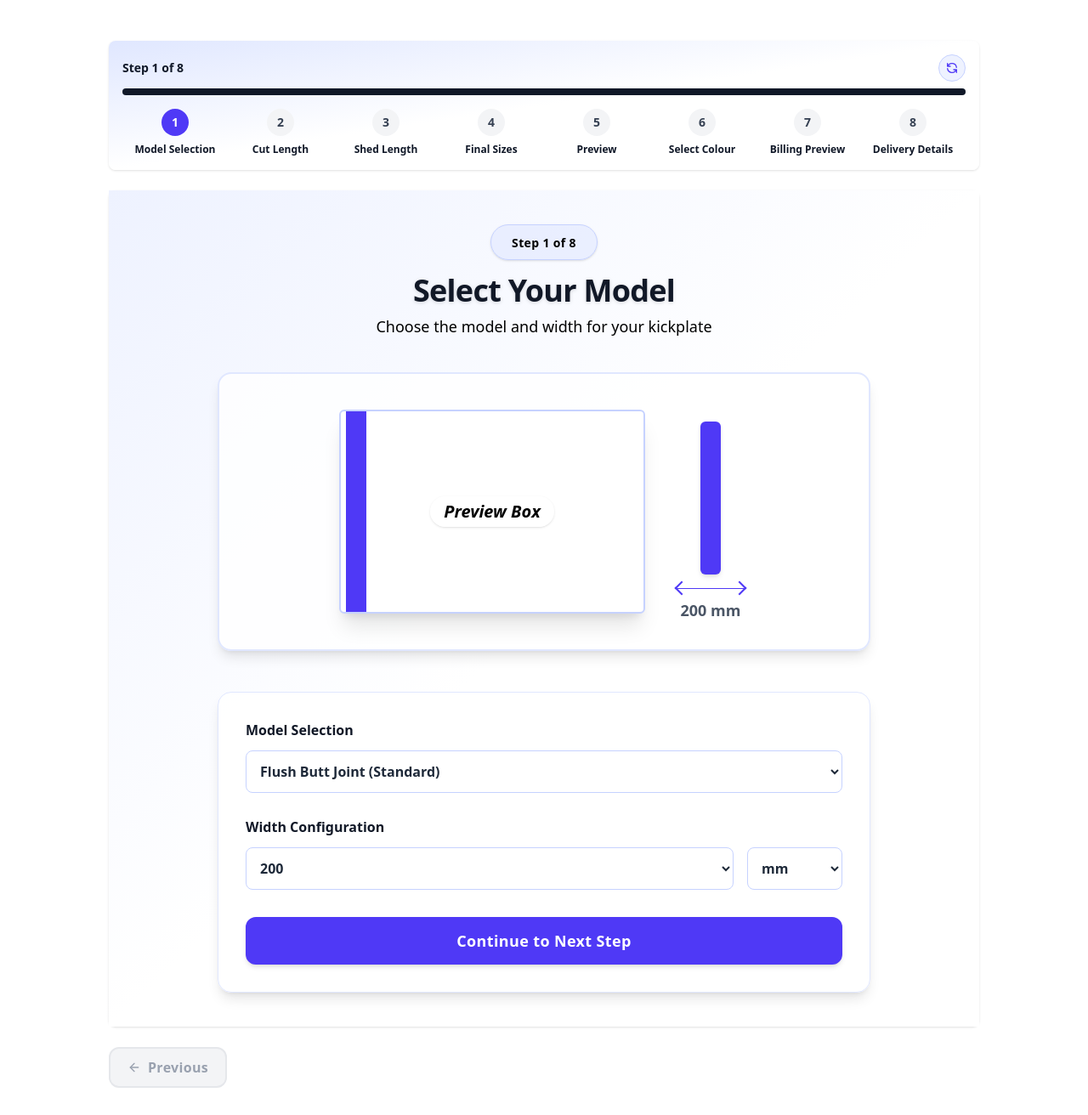
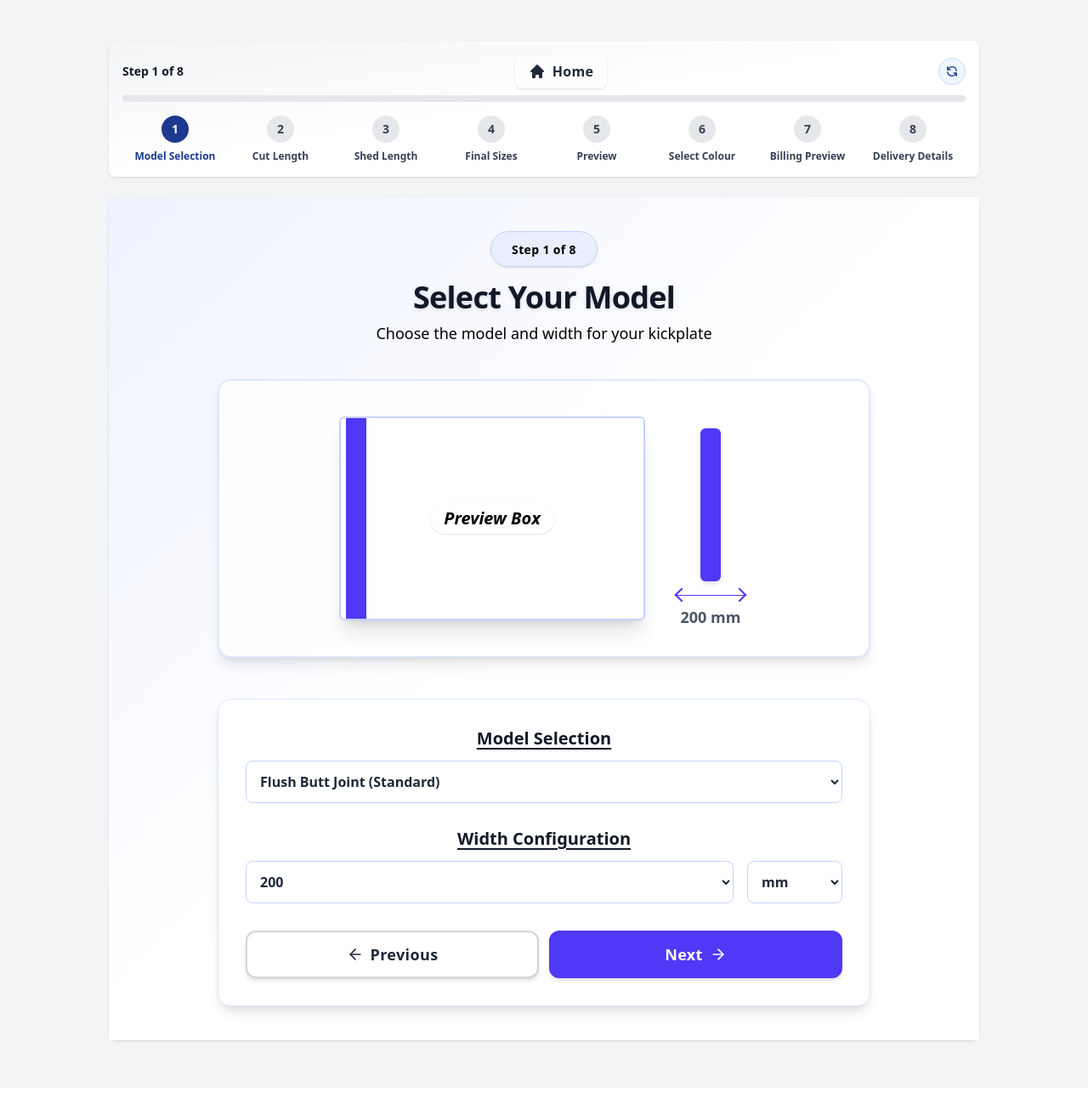
Before and after one commit to INZAMAMULHAQUE-0/kickPlate, a React (Vite) app in the folder client/: page /order in a window 1280 px wide. Shown: the whole page at 85% size. After the commit the page ends 1280 px from the top, so only its background shows below. Built offline with nearby package versions, Linux system fonts and the light colour scheme.

Commit message:
ui changes

```diff
--- a/client/src/components/StepLayout.jsx
+++ b/client/src/components/StepLayout.jsx
@@ -25,6 +25,10 @@ const StepLayout = ({ children }) => {
     setAllSets,
     setSelectedColour
   } = useKickplate();
+
+  const handleHomeClick = () => {
+    navigate('/');
+  };
 
   const currentIndex = steps.findIndex(step =>
     location.pathname === step.path ||
@@ -77,7 +81,7 @@ const StepLayout = ({ children }) => {
 
   return (
     <motion.div
-      className="min-h-screen bg-background py-4 sm:py-8 px-2 sm:px-4"
+      className="min-h-screen bg-gray-100 py-4 sm:py-8 px-2 sm:px-4"
       initial={{ opacity: 0, y: 20 }}
       animate={{ opacity: 1, y: 0 }}
       transition={{ duration: 0.4 }}
@@ -87,17 +91,28 @@ const StepLayout = ({ children }) => {
         <div className="mb-3 sm:mb-4" />
         {/* Mobile progress bar */}
         <motion.div
-          className="mb-4 bg-gradient-to-br from-indigo-100 via-white to-white rounded-lg shadow p-3 block sm:hidden"
+          className="mb-4 backdrop-blur-md bg-white/90 rounded-lg shadow-lg p-3 block sm:hidden"
           initial={{ opacity: 0 }}
           animate={{ opacity: 1 }}
         >
           <div className="flex justify-between items-center mb-3">
             <span className="text-sm font-extrabold text-gray-900">Step {currentIndex + 1} of {steps.length}</span>
+            <div className="flex items-center justify-center gap-3">
+              <button
+                onClick={handleHomeClick}
+                className="backdrop-blur-md bg-white/30 hover:bg-white/40 text-gray-800 px-3 py-1.5 rounded-lg transition-all duration-300 shadow-sm hover:shadow flex items-center gap-1"
+              >
+                <svg xmlns="http://www.w3.org/2000/svg" className="h-4 w-4" viewBox="0 0 20 20" fill="currentColor">
+                  <path d="M10.707 2.293a1 1 0 00-1.414 0l-7 7a1 1 0 001.414 1.414L4 10.414V17a1 1 0 001 1h2a1 1 0 001-1v-2a1 1 0 011-1h2a1 1 0 011 1v2a1 1 0 001 1h2a1 1 0 001-1v-6.586l.293.293a1 1 0 001.414-1.414l-7-7z" />
+                </svg>
+                <span className="text-sm">Home</span>
+              </button>
+            </div>
             <div className="flex items-center gap-2">
               <span className="text-xs text-gray-500">{Math.round(progress)}%</span>
               <button
                 onClick={handleReset}
-                className="w-6 h-6 flex items-center justify-center rounded-full bg-indigo-50 border border-indigo-200 text-indigo-600 hover:bg-indigo-600 hover:text-white hover:border-indigo-600 transition-all duration-300"
+                className="w-6 h-6 flex items-center justify-center rounded-full bg-blue-50 border border-blue-200 text-blue-900 hover:bg-blue-900 hover:text-white hover:border-blue-900 transition-all duration-300"
                 title="Reset"
               >
                 <svg xmlns="http://www.w3.org/2000/svg" className="h-3 w-3" fill="none" viewBox="0 0 24 24" stroke="currentColor">
@@ -136,10 +151,10 @@ const StepLayout = ({ children }) => {
                     onClick={() => canNavigate && navigate(step.path)}
                   >
                     <div className={`w-6 h-6 rounded-full text-xs flex items-center justify-center font-extrabold mb-1
-                      ${isActive ? 'bg-indigo-600 text-white' : isComplete ? 'bg-indigo-600 text-white' : 'bg-gray-200 text-gray-700'}`}>
+                      ${isActive ? 'bg-blue-900 text-white' : isComplete ? 'bg-blue-800 text-white' : 'bg-gray-200 text-gray-700'}`}>
                       {isActive ? idx + 1 : isComplete ? <CheckCircle className="w-3 h-3" /> : idx + 1}
                     </div>
-                    <div className={`text-xs text-center leading-tight px-1 ${isActive ? 'text-indigo-700 font-bold' : 'text-gray-700'}`}>
+                    <div className={`text-xs text-center leading-tight px-1 ${isActive ? 'text-blue-900 font-bold' : 'text-gray-700'}`}>
                       {step.title.split(' ').map((word, i) => (
                         <div key={i}>{word}</div>
                       ))}
@@ -153,16 +168,27 @@ const StepLayout = ({ children }) => {
 
         {/* Desktop step progress bar */}
         <motion.div
-          className="mb-6 bg-gradient-to-br from-indigo-100 via-white to-white rounded-lg shadow p-4 hidden sm:block"
+          className="mb-6 bg-gradient-to-br from-gray-100 via-white to-white rounded-lg shadow p-4 hidden sm:block"
           initial={{ opacity: 0 }}
           animate={{ opacity: 1 }}
         >
           <div className="flex justify-between items-center mb-2">
             <span className="text-sm font-extrabold text-gray-900">Step {currentIndex + 1} of {steps.length}</span>
+            <div className="flex items-center justify-center gap-4">
+              <button
+                onClick={handleHomeClick}
+                className="backdrop-blur-md bg-white/30 hover:bg-white/40 text-gray-800 px-4 py-2 rounded-lg transition-all duration-300 shadow-sm hover:shadow flex items-center gap-2"
+              >
+                <svg xmlns="http://www.w3.org/2000/svg" className="h-5 w-5" viewBox="0 0 20 20" fill="currentColor">
+                  <path d="M10.707 2.293a1 1 0 00-1.414 0l-7 7a1 1 0 001.414 1.414L4 10.414V17a1 1 0 001 1h2a1 1 0 001-1v-2a1 1 0 011-1h2a1 1 0 011 1v2a1 1 0 001 1h2a1 1 0 001-1v-6.586l.293.293a1 1 0 001.414-1.414l-7-7z" />
+                </svg>
+                Home
+              </button>
+            </div>
             <div className="flex items-center gap-2">
               <button
                 onClick={handleReset}
-                className="w-8 h-8 flex items-center justify-center rounded-full bg-indigo-50 border border-indigo-200 text-indigo-600 hover:bg-indigo-600 hover:text-white hover:border-indigo-600 transition-all duration-300"
+                className="w-8 h-8 flex items-center justify-center rounded-full bg-blue-50 border border-blue-200 text-blue-900 hover:bg-blue-900 hover:text-white hover:border-blue-900 transition-all duration-300"
                 title="Reset"
               >
                 <svg xmlns="http://www.w3.org/2000/svg" className="h-4 w-4" fill="none" viewBox="0 0 24 24" stroke="currentColor">
@@ -171,9 +197,9 @@ const StepLayout = ({ children }) => {
               </button>
             </div>
           </div>
-          <div className="w-full h-2 bg-gray-900 rounded-full overflow-hidden mb-4">
+          <div className="w-full h-2 bg-gray-200 rounded-full overflow-hidden mb-4">
             <motion.div
-              className="h-full bg-indigo-600"
+              className="h-full bg-blue-900"
               initial={{ width: 0 }}
               animate={{ width: `${progress}%` }}
               transition={{ duration: 0.6 }}
@@ -187,10 +213,10 @@ const StepLayout = ({ children }) => {
               return (
                 <div key={step.id} className="flex-1 cursor-pointer" onClick={() => canNavigate && navigate(step.path)}>
                   <div className={`w-8 h-8 mx-auto rounded-full text-sm flex items-center justify-center font-extrabold mb-2
-                    ${isActive ? 'bg-indigo-600 text-white' : isComplete ? 'bg-indigo-600 text-white' : 'bg-gray-100 text-gray-700'}`}>
+                    ${isActive ? 'bg-blue-900 text-white' : isComplete ? 'bg-blue-800 text-white' : 'bg-gray-200 text-gray-700'}`}>
                     {isActive ? idx + 1 : isComplete ? <CheckCircle className="w-4 h-4" /> : idx + 1}
                   </div>
-                  <div className="text-xs font-bold text-gray-900 px-1">{step.title}</div>
+                  <div className={`text-xs font-bold ${isActive ? 'text-blue-900' : 'text-gray-700'} px-1`}>{step.title}</div>
                 </div>
               );
             })}
@@ -201,31 +227,17 @@ const StepLayout = ({ children }) => {
           initial={{ opacity: 0, y: 10 }}
           animate={{ opacity: 1, y: 0 }}
           transition={{ duration: 0.3 }}
-          className="bg-gradient-to-br from-indigo-50 via-white to-white rounded-lg shadow"
+          className="bg-gradient-to-br from-gray-50 via-white to-white rounded-lg shadow"
         >
           {children}
         </motion.div>
 
         <motion.div
-          className="flex justify-between items-center mt-4 sm:mt-6"
+          className="mt-4 sm:mt-6"
           initial={{ opacity: 0 }}
           animate={{ opacity: 1 }}
           transition={{ delay: 0.4 }}
         >
-          <button
-            onClick={handlePrevious}
-            disabled={currentIndex === 0}
-            className={`flex items-center gap-1 sm:gap-2 px-4 sm:px-5 py-2.5 rounded-xl text-sm sm:text-base border-2 font-extrabold tracking-wide ${
-              currentIndex === 0
-                ? 'bg-gray-100 border-gray-200 text-gray-400 cursor-not-allowed'
-                : 'bg-[#4f46e5] border-[#4f46e5] text-white hover:bg-[#4338ca] hover:border-[#4338ca]'
-            }`}
-          >
-            <ArrowLeft className="h-3 w-3 sm:h-4 sm:w-4" />
-            <span className="hidden sm:inline">Previous</span>
-            <span className="sm:hidden">Back</span>
-          </button>
-
           <div className="flex items-center justify-end">
             <button
               onClick={handleNext}
--- a/client/src/pages/Step1_SelectModel.jsx
+++ b/client/src/pages/Step1_SelectModel.jsx
@@ -1,6 +1,7 @@
 import React, { useEffect } from 'react';
 import { useNavigate } from 'react-router-dom';
 import { useKickplate } from '../context/KickplateContext';
+import { ArrowLeft, ArrowRight } from "lucide-react";
 
 const Step1_SelectModel = () => {
   const navigate = useNavigate();
@@ -18,6 +19,10 @@ const Step1_SelectModel = () => {
   const handleNext = () => {
     setStepStatus({ ...stepStatus, step1: true });
     navigate('/order/step2');
+  };
+
+  const handlePrevious = () => {
+    navigate('/');
   };
 
   return (
@@ -95,7 +100,7 @@ const Step1_SelectModel = () => {
   <div className="w-full max-w-3xl bg-white/90 p-8 rounded-2xl shadow-lg border border-indigo-100">
         {/* Model Selection */}
         <div className="mb-7">
-          <label className="block text-base font-semibold text-black mb-3">
+          <label className="block text-xl font-extrabold text-blue-900 mb-3 text-center underline decoration-2 underline-offset-4">
             Model Selection
           </label>
           <div className="flex gap-4 items-center">
@@ -113,7 +118,7 @@ const Step1_SelectModel = () => {
 
         {/* Width Selection */}
         <div className="mb-8">
-          <label className="block text-base font-semibold text-black mb-3">
+          <label className="block text-xl font-extrabold text-blue-900 mb-3 text-center underline decoration-2 underline-offset-4">
             Width Configuration
           </label>
           <div className="flex gap-4 items-center">
@@ -138,13 +143,21 @@ const Step1_SelectModel = () => {
           </div>
         </div>
 
-        {/* Next Button */}
-        <button
-          onClick={handleNext}
-          className="w-full py-3 px-6 bg-indigo-600 text-white border-2 border-indigo-600 hover:bg-indigo-700 font-extrabold rounded-xl shadow-md hover:shadow-lg transition-all duration-200 text-lg tracking-wide"
-        >
-          Continue to Next Step
-        </button>
+        {/* Navigation Buttons */}
+        <div className="flex flex-col sm:flex-row gap-3">
+          <button
+            onClick={handlePrevious}
+            className="w-full sm:flex-1 py-3 px-6 bg-white text-gray-800 border-2 border-gray-300 hover:border-indigo-400 font-extrabold rounded-xl shadow-md hover:shadow-lg transition-all duration-200 text-lg tracking-wide flex items-center justify-center gap-2"
+          >
+            <ArrowLeft className="w-5 h-5" /> Previous
+          </button>
+          <button
+            onClick={handleNext}
+            className="w-full sm:flex-1 py-3 px-6 bg-indigo-600 text-white border-2 border-indigo-600 hover:bg-indigo-700 font-extrabold rounded-xl shadow-md hover:shadow-lg transition-all duration-200 text-lg tracking-wide flex items-center justify-center gap-2"
+          >
+            Next <ArrowRight className="w-5 h-5" />
+          </button>
+        </div>
       </div>
     </div>
   );
--- a/client/src/pages/Step2_CutLength.jsx
+++ b/client/src/pages/Step2_CutLength.jsx
@@ -2,7 +2,7 @@ import React, { useEffect, useState } from "react";
 import { motion, AnimatePresence } from "framer-motion";
 import { useNavigate } from "react-router-dom";
 import { useKickplate } from "../context/KickplateContext";
-import { ArrowRight } from "lucide-react";
+import { ArrowLeft, ArrowRight } from "lucide-react";
 
 const Step2_CutLength = () => {
   const navigate = useNavigate();
@@ -78,6 +78,10 @@ const Step2_CutLength = () => {
     if (!isValidHeight) return;
     setStepStatus({ ...stepStatus, step2: true });
     navigate("/order/step3");
+  };
+
+  const handlePrevious = () => {
+    navigate("/order");
   };
 
   return (
@@ -216,10 +220,17 @@ const Step2_CutLength = () => {
                 <option value="meter">meter</option>
               </select>
             </div>
+      <div className="flex flex-col sm:flex-row gap-3 mt-6">
+        <button
+          onClick={handlePrevious}
+          className="w-full sm:flex-1 py-3 px-6 rounded-xl border-2 border-gray-300 bg-white text-gray-800 font-extrabold shadow-md hover:shadow-lg transition-all duration-200 text-lg tracking-wide hover:border-indigo-400 flex items-center justify-center gap-2"
+        >
+          <ArrowLeft className="w-5 h-5" /> Previous
+        </button>
         <button
           onClick={handleNext}
           disabled={!isValidHeight}
-        className={`w-full mt-6 py-3 px-6 rounded-xl border-2 shadow-md hover:shadow-lg transition-all duration-200 text-lg font-extrabold tracking-wide flex items-center justify-center gap-2 ${
+          className={`w-full sm:flex-1 py-3 px-6 rounded-xl border-2 shadow-md hover:shadow-lg transition-all duration-200 text-lg font-extrabold tracking-wide flex items-center justify-center gap-2 ${
             isValidHeight
               ? "bg-indigo-600 border-indigo-600 text-white hover:bg-indigo-700 hover:border-indigo-700"
               : "bg-gray-100 border-gray-200 text-gray-400 cursor-not-allowed"
@@ -228,6 +239,7 @@ const Step2_CutLength = () => {
           Next <ArrowRight className="w-5 h-5" />
         </button>
       </div>
+          </div>
 
 
     </div>
--- a/client/src/pages/Step4_FinalSizes.jsx
+++ b/client/src/pages/Step4_FinalSizes.jsx
@@ -2,6 +2,7 @@ import React, { useEffect, useState } from 'react';
 import { motion, AnimatePresence } from 'framer-motion';
 import { useNavigate } from 'react-router-dom';
 import { useKickplate } from '../context/KickplateContext';
+import { ArrowLeft, ArrowRight } from "lucide-react";
 
 const Step4_FinalSizes = () => {
   const { kickplateData, setKickplateData, stepStatus, setStepStatus } = useKickplate();
@@ -87,6 +88,10 @@ const Step4_FinalSizes = () => {
   const handlePreview = () => {
     setStepStatus(prev => ({ ...prev, step4: true }));
     navigate('/order/step5');
+  };
+
+  const handlePrevious = () => {
+    navigate('/order/step3');
   };
 
   const formatValue = (value, unit) => {
@@ -326,10 +331,17 @@ const Step4_FinalSizes = () => {
         </div>
 
         {/* Action Buttons */}
-        <div className="flex gap-4 mt-6">
+        <div className="flex flex-col sm:flex-row gap-3 mt-6">
+          <div className="flex flex-col sm:flex-row gap-3 w-full">
+            <button
+              onClick={handlePrevious}
+              className="w-full sm:w-1/3 py-3 px-6 rounded-xl border-2 border-gray-300 bg-white text-gray-800 font-extrabold shadow-md hover:shadow-lg transition-all duration-200 text-lg tracking-wide hover:border-indigo-400 flex items-center justify-center gap-2"
+            >
+              <ArrowLeft className="w-5 h-5" /> Previous
+            </button>
             <button
               onClick={handleEditToggle}
-            className={`flex-1 py-3 px-6 rounded-xl border-2 font-extrabold shadow-md hover:shadow-lg transition-all duration-200 text-lg tracking-wide ${
+              className={`w-full sm:w-1/3 py-3 px-6 rounded-xl border-2 font-extrabold shadow-md hover:shadow-lg transition-all duration-200 text-lg tracking-wide flex items-center justify-center gap-2 ${
                 isEditable
                   ? "bg-indigo-600 border-indigo-600 text-white hover:bg-indigo-700 hover:border-indigo-700"
                   : "bg-white border-gray-300 text-gray-800 hover:border-indigo-400"
@@ -339,15 +351,16 @@ const Step4_FinalSizes = () => {
             </button>
             <button
               onClick={handlePreview}
-            className={`flex-1 py-3 px-6 rounded-xl border-2 shadow-md hover:shadow-lg transition-all duration-200 text-lg font-extrabold tracking-wide ${
+              className={`w-full sm:w-1/3 py-3 px-6 rounded-xl border-2 shadow-md hover:shadow-lg transition-all duration-200 text-lg font-extrabold tracking-wide flex items-center justify-center gap-2 ${
                 hasValidDimensions
                   ? "bg-indigo-600 border-indigo-600 text-white hover:bg-indigo-700 hover:border-indigo-700"
                   : "bg-gray-100 border-gray-200 text-gray-400 cursor-not-allowed"
               }`}
               disabled={!hasValidDimensions}
             >
-            Preview
+              Next <ArrowRight className="w-5 h-5" />
             </button>
+          </div>
         </div>
       </div>
     </div>
--- a/client/src/pages/Step6_SelectColour.jsx
+++ b/client/src/pages/Step6_SelectColour.jsx
@@ -2,7 +2,7 @@ import React from 'react';
 import { motion, AnimatePresence } from 'framer-motion';
 import { useKickplate } from '../context/KickplateContext';
 import { useNavigate } from 'react-router-dom';
-import { ArrowRight } from "lucide-react";
+import { ArrowLeft, ArrowRight } from "lucide-react";
 
 const Step6_SelectColour = () => {
   const navigate = useNavigate();
@@ -40,6 +40,10 @@ const Step6_SelectColour = () => {
       setStepStatus(prev => ({ ...prev, step6: true }));
       navigate('/order/step7');
     }
+  };
+
+  const handlePrevious = () => {
+    navigate('/order/step5');
   };
 
   // All sets = [...allSets, currentSet]
@@ -172,20 +176,27 @@ const Step6_SelectColour = () => {
         </div>
       </div>
 
-      {/* Continue Button */}
+      {/* Navigation Buttons */}
       <div className="w-full max-w-6xl mt-8">
+        <div className="flex flex-col sm:flex-row gap-3">
+          <button
+            onClick={handlePrevious}
+            className="w-full sm:flex-1 py-3 px-6 rounded-xl border-2 border-gray-300 bg-white text-gray-800 font-extrabold shadow-md hover:shadow-lg transition-all duration-200 text-lg tracking-wide hover:border-indigo-400 flex items-center justify-center gap-2"
+          >
+            <ArrowLeft className="w-5 h-5" /> Previous
+          </button>
           <button
             onClick={handlePreview}
             disabled={!selectedColour}
-          className={`w-full sm:w-auto sm:ml-auto flex items-center justify-center gap-2 py-3 px-8 rounded-xl border-2 shadow-md hover:shadow-lg transition-all duration-200 text-lg font-extrabold tracking-wide ${
+            className={`w-full sm:flex-1 py-3 px-6 rounded-xl border-2 shadow-md hover:shadow-lg transition-all duration-200 text-lg font-extrabold tracking-wide flex items-center justify-center gap-2 ${
               selectedColour
                 ? 'bg-indigo-600 border-indigo-600 text-white hover:bg-indigo-700 hover:border-indigo-700'
                 : 'bg-gray-100 border-gray-200 text-gray-400 cursor-not-allowed'
             }`}
           >
-          Preview Order
-          <ArrowRight className="w-5 h-5" />
+            Preview Order <ArrowRight className="w-5 h-5" />
           </button>
+        </div>
       </div>
     </div>
   );
```
Also changed, not shown: client/src/pages/Step3_ShedLength.jsx (+6 -6 lines), client/src/pages/Step5_Preview.jsx (+13 -5 lines), client/src/pages/Step7_Preview_bill.jsx (+11 -6 lines), 1 other file (tests, documents, lock files or other folders). Lines whose indentation alone changed are shown as unchanged.
